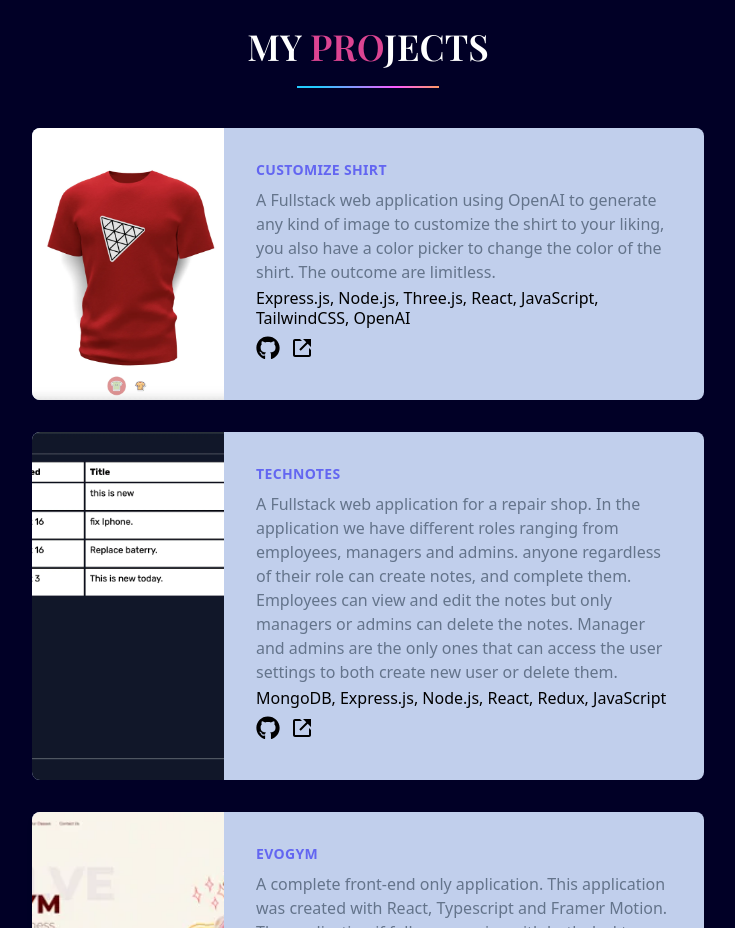
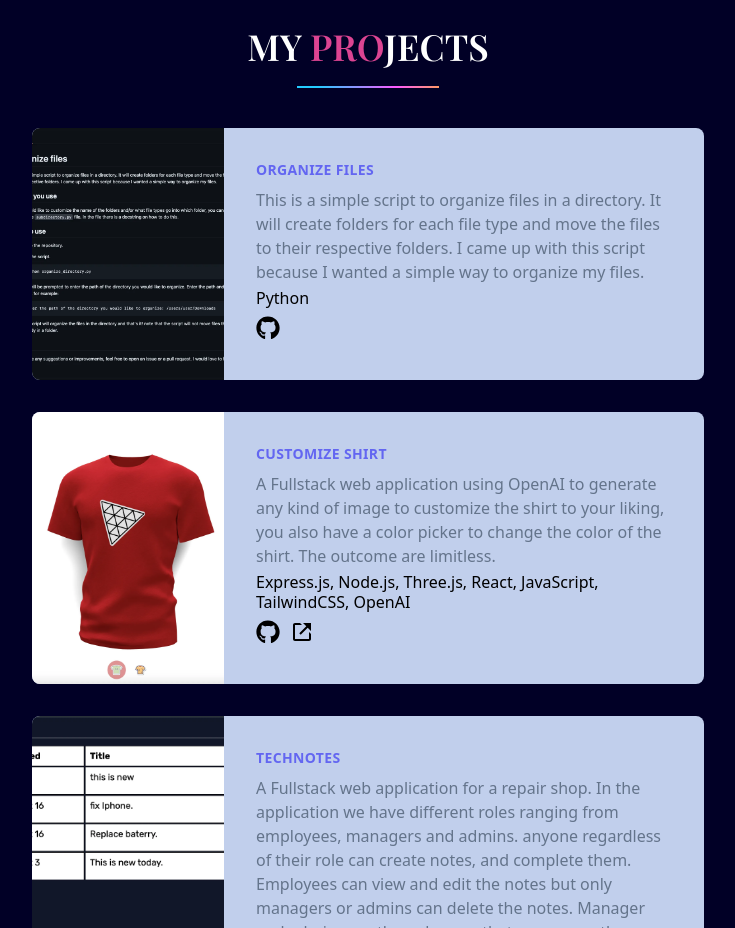
Before and after one commit to R-Villar/vite-portfolio, a React (Vite) app: page / in a window 1280 px wide. Shown: the part 1580-2508 px from the top of the page, without its empty margins (272-1007 px from the left). Built offline with nearby package versions, Linux system fonts and the light colour scheme.

Commit message:
add new project.

```diff
--- a/src/scenes/Projects.jsx
+++ b/src/scenes/Projects.jsx
@@ -31,7 +31,40 @@ export const Projects = ({ setSelectedPage }) => {
 
 			{/* PROJECTS */}
 			<div className='mt-10'>
-				{/* ROW 1 */}
+				{/* Project script */}
+				<div className='max-w-md mx-auto bg-project-card rounded-lg overflow-hidden md:max-w-2xl mb-8'>
+					<div className='md:flex'>
+						<div className='md:shrink-0'>
+							<img
+								className='h-48 w-full object-cover md:h-full md:w-48'
+								src='../assets/organize-script.webp'
+								alt='Modern building architecture'
+							/>
+						</div>
+						<div className='p-8'>
+							<div className='uppercase tracking-wide text-sm text-indigo-500 font-semibold'>
+								Organize Files
+							</div>
+							<p className='mt-2 text-slate-500'>
+								This is a simple script to organize files in a directory. It will create
+								folders for each file type and move the files to their respective folders. I
+								came up with this script because I wanted a simple way to organize my files.
+							</p>
+							<p className='block mt-1 text-md leading-tight font-medium text-black'>Python</p>
+							<div className='flex flex-row gap-x-2.5 py-2'>
+								<a
+									href='https://github.com/R-Villar/organize-files'
+									target='_blank'
+									rel='noreferrer'
+								>
+									<FaGithub title='go to site' size='1.5rem' color='black' />
+								</a>
+							</div>
+						</div>
+					</div>
+				</div>
+
+				{/* Project shirt */}
 				<div className='max-w-md mx-auto bg-project-card rounded-lg overflow-hidden md:max-w-2xl mb-8'>
 					<div className='md:flex'>
 						<div className='md:shrink-0'>
@@ -72,7 +105,7 @@ export const Projects = ({ setSelectedPage }) => {
 						</div>
 					</div>
 				</div>
-				{/* ROW 2 */}
+				{/* Project technotes */}
 				<div className='max-w-md mx-auto bg-project-card rounded-lg overflow-hidden md:max-w-2xl mb-8'>
 					<div className='md:flex'>
 						<div className='md:shrink-0'>
@@ -112,7 +145,7 @@ export const Projects = ({ setSelectedPage }) => {
 						</div>
 					</div>
 				</div>
-				{/* ROW 3 */}
+				{/* Project evogym */}
 				<div className='max-w-md mx-auto bg-project-card rounded-lg shadow-md overflow-hidden md:max-w-2xl'>
 					<div className='md:flex'>
 						<div className='md:shrink-0'>
```
